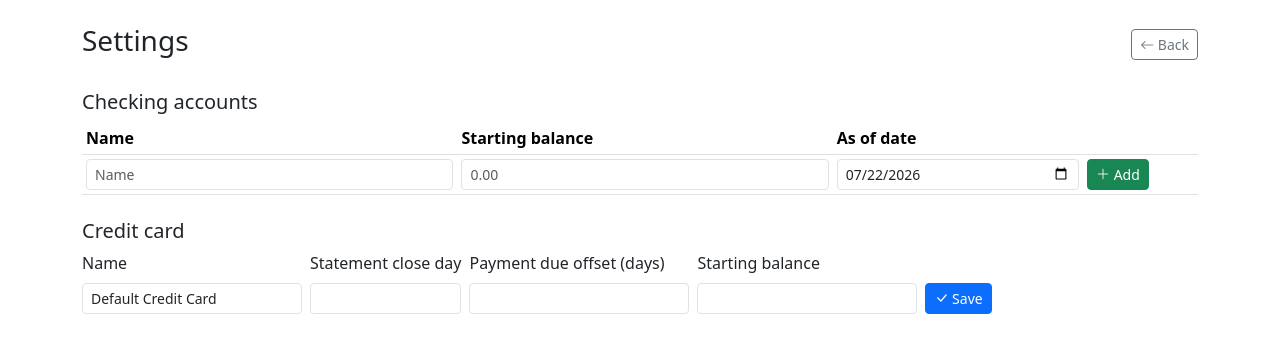
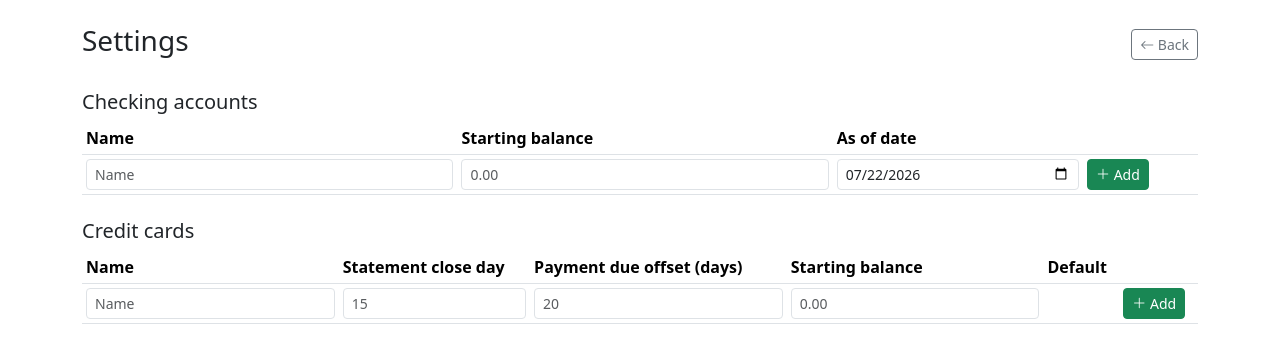
Before and after one commit to jesseprieur/accntbl, a Flask app: page /settings/ in a window 1280 px wide. Shown: the top 363 px of the page. Run offline with Flask 3, Linux system fonts and the light colour scheme; the visitor is signed in with stand-in values (Sample User, id 1).

Commit message:
Task 8.6 complete - settings page manages list of credit cards

```diff
--- a/app/settings.py
+++ b/app/settings.py
@@ -35,11 +35,11 @@ def _parse_int(value, field_label):
 @login_required
 def index():
     checking_accounts = CheckingAccount.query.order_by(CheckingAccount.id).all()
-    credit_card = CreditCard.query.filter_by(is_default=True).first()
+    credit_cards = CreditCard.query.order_by(CreditCard.id).all()
     return render_template(
         "settings.html",
         checking_accounts=checking_accounts,
-        credit_card=credit_card,
+        credit_cards=credit_cards,
         today=date.today().isoformat(),
     )
 
@@ -101,44 +101,78 @@ def delete_checking_account(account_id):
     return redirect(url_for("settings.index"))
 
 
-@settings_bp.route("/credit-card", methods=["POST"])
+def _parse_credit_card_form(form):
+    name = form.get("name", "").strip()
+    if not name:
+        raise ValueError("Name is required.")
+    statement_close_day = _parse_int(
+        form.get("statement_close_day", ""), "Statement close day"
+    )
+    if not 1 <= statement_close_day <= 31:
+        raise ValueError("Statement close day must be between 1 and 31.")
+    payment_due_offset_days = _parse_int(
+        form.get("payment_due_offset_days", ""), "Payment due offset days"
+    )
+
+    starting_balance_raw = form.get("starting_balance", "").strip()
+    starting_balance = (
+        _parse_decimal(starting_balance_raw, "Starting balance")
+        if starting_balance_raw
+        else None
+    )
+
+    return {
+        "name": name,
+        "statement_close_day": statement_close_day,
+        "payment_due_offset_days": payment_due_offset_days,
+        "starting_balance": starting_balance,
+    }
+
+
+@settings_bp.route("/credit-cards", methods=["POST"])
 @login_required
-def update_credit_card():
+def create_credit_card():
     try:
-        name = request.form.get("name", "").strip()
-        if not name:
-            raise ValueError("Name is required.")
-        statement_close_day = _parse_int(
-            request.form.get("statement_close_day", ""), "Statement close day"
-        )
-        if not 1 <= statement_close_day <= 31:
-            raise ValueError("Statement close day must be between 1 and 31.")
-        payment_due_offset_days = _parse_int(
-            request.form.get("payment_due_offset_days", ""),
-            "Payment due offset days",
-        )
-
-        starting_balance_raw = request.form.get("starting_balance", "").strip()
-        starting_balance = (
-            _parse_decimal(starting_balance_raw, "Starting balance")
-            if starting_balance_raw
-            else None
-        )
-
-        credit_card = CreditCard.query.filter_by(is_default=True).first()
-        if credit_card is None:
-            credit_card = CreditCard(name=name)
-            db.session.add(credit_card)
-
-        credit_card.name = name
-        credit_card.statement_close_day = statement_close_day
-        credit_card.payment_due_offset_days = payment_due_offset_days
-        credit_card.starting_balance = starting_balance
-        CreditCard.set_default(credit_card)
+        fields = _parse_credit_card_form(request.form)
+        is_first_card = CreditCard.query.count() == 0
+        card = CreditCard(**fields)
+        db.session.add(card)
+        if is_first_card or request.form.get("is_default"):
+            db.session.flush()
+            CreditCard.set_default(card)
         db.session.commit()
     except ValueError as exc:
         flash(str(exc))
 
+    return redirect(url_for("settings.index"))
+
+
+@settings_bp.route("/credit-cards/<int:card_id>", methods=["POST"])
+@login_required
+def update_credit_card(card_id):
+    card = CreditCard.query.get_or_404(card_id)
+
+    try:
+        fields = _parse_credit_card_form(request.form)
+        card.name = fields["name"]
+        card.statement_close_day = fields["statement_close_day"]
+        card.payment_due_offset_days = fields["payment_due_offset_days"]
+        card.starting_balance = fields["starting_balance"]
+        if request.form.get("is_default"):
+            CreditCard.set_default(card)
+        db.session.commit()
+    except ValueError as exc:
+        flash(str(exc))
+
+    return redirect(url_for("settings.index"))
+
+
+@settings_bp.route("/credit-cards/<int:card_id>/set-default", methods=["POST"])
+@login_required
+def set_default_credit_card(card_id):
+    card = CreditCard.query.get_or_404(card_id)
+    CreditCard.set_default(card)
+    db.session.commit()
     return redirect(url_for("settings.index"))
 
 
--- a/app/templates/settings.html
+++ b/app/templates/settings.html
@@ -42,30 +42,50 @@
     </tbody>
   </table>
 
-  <h2 class="h5 mt-4">Credit card</h2>
-  <form method="post" action="{{ url_for('settings.update_credit_card') }}" class="row g-2 align-items-end">
-    <div class="col-auto">
-      <label class="form-label">Name</label>
-      <input type="text" class="form-control form-control-sm" name="name"
-             value="{{ credit_card.name if credit_card else 'Default Credit Card' }}" required>
-    </div>
-    <div class="col-auto">
-      <label class="form-label">Statement close day</label>
-      <input type="number" min="1" max="31" class="form-control form-control-sm" name="statement_close_day"
-             value="{{ credit_card.statement_close_day if credit_card else '' }}" required>
-    </div>
-    <div class="col-auto">
-      <label class="form-label">Payment due offset (days)</label>
-      <input type="number" class="form-control form-control-sm" name="payment_due_offset_days"
-             value="{{ credit_card.payment_due_offset_days if credit_card else '' }}" required>
-    </div>
-    <div class="col-auto">
-      <label class="form-label">Starting balance</label>
-      <input type="number" step="0.01" class="form-control form-control-sm" name="starting_balance"
-             value="{{ credit_card.starting_balance if credit_card else '' }}">
-    </div>
-    <div class="col-auto">
-      <button type="submit" class="btn btn-primary btn-sm"><i class="bi bi-check-lg"></i> Save</button>
-    </div>
-  </form>
+  <h2 class="h5 mt-4">Credit cards</h2>
+  <table class="table table-sm align-middle">
+    <thead>
+      <tr>
+        <th>Name</th>
+        <th>Statement close day</th>
+        <th>Payment due offset (days)</th>
+        <th>Starting balance</th>
+        <th>Default</th>
+        <th></th>
+      </tr>
+    </thead>
+    <tbody>
+      {% for card in credit_cards %}
+        <tr>
+          <td><input type="text" form="edit-card-{{ card.id }}" class="form-control form-control-sm" name="name" value="{{ card.name }}" required></td>
+          <td><input type="number" min="1" max="31" form="edit-card-{{ card.id }}" class="form-control form-control-sm" name="statement_close_day" value="{{ card.statement_close_day }}" required></td>
+          <td><input type="number" form="edit-card-{{ card.id }}" class="form-control form-control-sm" name="payment_due_offset_days" value="{{ card.payment_due_offset_days }}" required></td>
+          <td><input type="number" step="0.01" form="edit-card-{{ card.id }}" class="form-control form-control-sm" name="starting_balance" value="{{ card.starting_balance }}"></td>
+          <td class="text-center">
+            {% if card.is_default %}
+              <span class="badge text-bg-primary">Default</span>
+            {% else %}
+              <button type="submit" form="default-card-{{ card.id }}" class="btn btn-outline-secondary btn-sm">Make default</button>
+            {% endif %}
+          </td>
+          <td class="text-nowrap">
+            <button type="submit" form="edit-card-{{ card.id }}" class="btn btn-primary btn-sm"><i class="bi bi-check-lg"></i> Save</button>
+            <button type="submit" form="delete-card-{{ card.id }}" class="btn btn-outline-danger btn-sm"><i class="bi bi-trash"></i> Remove</button>
+          </td>
+        </tr>
+        <form id="edit-card-{{ card.id }}" method="post" action="{{ url_for('settings.update_credit_card', card_id=card.id) }}"></form>
+        <form id="default-card-{{ card.id }}" method="post" action="{{ url_for('settings.set_default_credit_card', card_id=card.id) }}"></form>
+        <form id="delete-card-{{ card.id }}" method="post" action="{{ url_for('settings.delete_credit_card', card_id=card.id) }}"></form>
+      {% endfor %}
+      <tr>
+        <td><input type="text" form="create-card" class="form-control form-control-sm" name="name" placeholder="Name" required></td>
+        <td><input type="number" min="1" max="31" form="create-card" class="form-control form-control-sm" name="statement_close_day" placeholder="15" required></td>
+        <td><input type="number" form="create-card" class="form-control form-control-sm" name="payment_due_offset_days" placeholder="20" required></td>
+        <td><input type="number" step="0.01" form="create-card" class="form-control form-control-sm" name="starting_balance" placeholder="0.00"></td>
+        <td></td>
+        <td><button type="submit" form="create-card" class="btn btn-success btn-sm"><i class="bi bi-plus-lg"></i> Add</button></td>
+      </tr>
+      <form id="create-card" method="post" action="{{ url_for('settings.create_credit_card') }}"></form>
+    </tbody>
+  </table>
 {% endblock %}
```
Also changed, not shown: implementation_plan.md (+1 -1 lines), tests/test_settings.py (+61 -7 lines).
